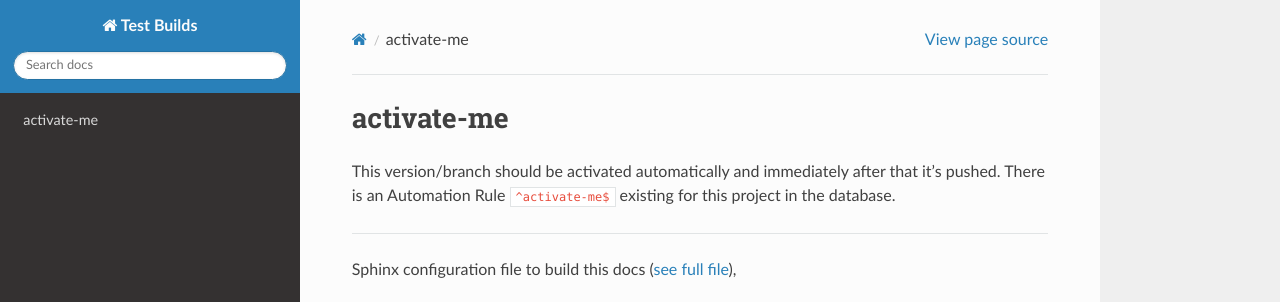
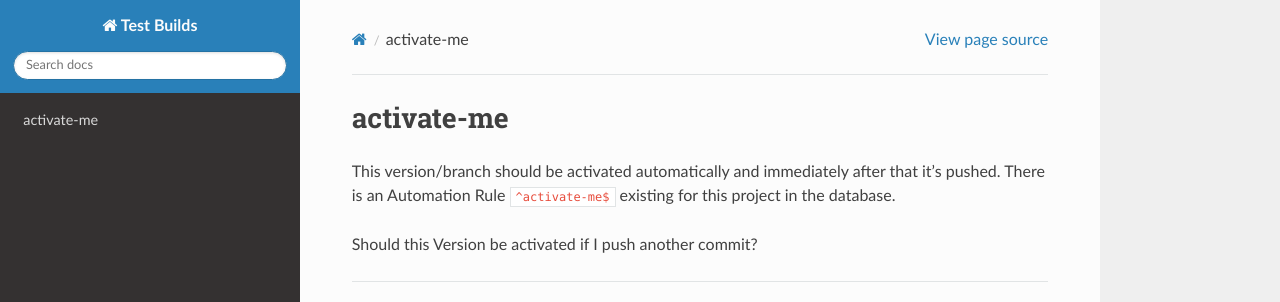
Before and after one commit to readthedocs/test-builds, a Sphinx documentation site: the page built from docs/index.rst, in a window 1280 px wide, cut to the strip 0-302 px from the top of the page. Built offline with Sphinx 7.4.7 and the Read the Docs theme 2.0.0, drawn with Linux system fonts in a browser that asks for light colours.

Commit message:
Push test

```diff
--- a/docs/index.rst
+++ b/docs/index.rst
@@ -3,6 +3,8 @@ activate-me
 
 This version/branch should be activated automatically and immediately after that it's pushed.
 There is an Automation Rule ``^activate-me$`` existing for this project in the database.
+
+Should this Version be activated if I push another commit?
 
 ----
 
```
